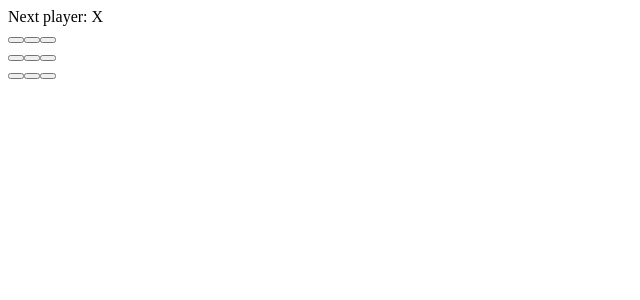
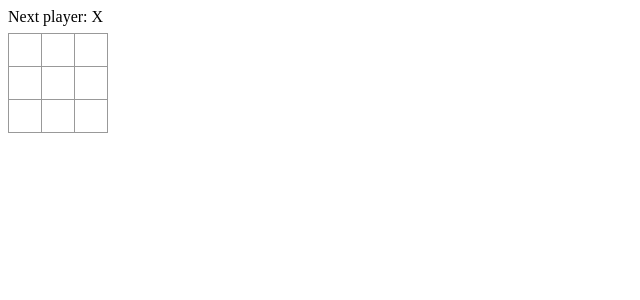
Before and after one commit to ikanago/TicTacToe, a React app: page / in a window 1280 px wide. Shown: the top 300 px of the page, without its empty margins (0-640 px from the left). Built offline with nearby package versions, Linux system fonts and the light colour scheme.

Commit message:
fix: Divide components into files

```diff
--- a/package.json
+++ b/package.json
@@ -26,6 +26,7 @@
     },
     "dependencies": {
         "react": "^16.13.1",
-        "react-dom": "^16.13.1"
+        "react-dom": "^16.13.1",
+        "styled-components": "^5.1.1"
     }
 }
--- /dev/null
+++ b/src/Board.tsx
@@ -0,0 +1,44 @@
+import React from "react"
+import styled from "styled-components"
+import { Square } from "./Square"
+
+export class Board extends React.Component {
+    renderSquare(i) {
+        return <Square />;
+    }
+
+    render() {
+        const status = 'Next player: X';
+
+        return (
+            <div>
+                <Status>{status}</Status>
+                <BoardRow>
+                    {this.renderSquare(0)}
+                    {this.renderSquare(1)}
+                    {this.renderSquare(2)}
+                </BoardRow>
+                <BoardRow>
+                    {this.renderSquare(3)}
+                    {this.renderSquare(4)}
+                    {this.renderSquare(5)}
+                </BoardRow>
+                <BoardRow>
+                    {this.renderSquare(6)}
+                    {this.renderSquare(7)}
+                    {this.renderSquare(8)}
+                </BoardRow>
+            </div>
+        );
+    }
+}
+
+const Status = styled.div`
+margin-bottom: 0.5rem;
+`
+
+const BoardRow = styled.div`
+clear: both;
+content: "";
+display: table;
+`;
--- /dev/null
+++ b/src/Game.tsx
@@ -0,0 +1,19 @@
+import React from "react"
+import styled from "styled-components"
+import {Board} from "./Board"
+
+export class Game extends React.Component {
+    render() {
+        return (
+            <div className="game">
+                <div className="game-board">
+                    <Board />
+                </div>
+                <div className="game-info">
+                    <div>{/* status */}</div>
+                    <ol>{/* TODO */}</ol>
+                </div>
+            </div>
+        );
+    }
+}
--- /dev/null
+++ b/src/Square.tsx
@@ -0,0 +1,27 @@
+import React from "react"
+import styled from "styled-components"
+
+export class Square extends React.Component {
+    render() {
+        return (
+            <Button>
+                {/* TODO */}
+            </Button>
+        );
+    }
+}
+
+const Button = styled.button`
+background: #fff;
+border: 1px solid #999;
+float: left;
+font-size: 24px;
+font-weight: bold;
+line-height: 34px;
+height: 34px;
+margin-right: -1px;
+margin-top: -1px;
+padding: 0;
+text-align: center;
+width: 34px;
+`;
--- a/src/index.tsx
+++ b/src/index.tsx
@@ -1,62 +1,6 @@
 import React from "react"
 import ReactDOM from "react-dom"
-
-class Square extends React.Component {
-    render() {
-        return (
-            <button className="square">
-                {/* TODO */}
-            </button>
-        );
-    }
-}
-
-class Board extends React.Component {
-    renderSquare(i) {
-        return <Square />;
-    }
-
-    render() {
-        const status = 'Next player: X';
-
-        return (
-            <div>
-                <div className="status">{status}</div>
-                <div className="board-row">
-                    {this.renderSquare(0)}
-                    {this.renderSquare(1)}
-                    {this.renderSquare(2)}
-                </div>
-                <div className="board-row">
-                    {this.renderSquare(3)}
-                    {this.renderSquare(4)}
-                    {this.renderSquare(5)}
-                </div>
-                <div className="board-row">
-                    {this.renderSquare(6)}
-                    {this.renderSquare(7)}
-                    {this.renderSquare(8)}
-                </div>
-            </div>
-        );
-    }
-}
-
-class Game extends React.Component {
-    render() {
-        return (
-            <div className="game">
-                <div className="game-board">
-                    <Board />
-                </div>
-                <div className="game-info">
-                    <div>{/* status */}</div>
-                    <ol>{/* TODO */}</ol>
-                </div>
-            </div>
-        );
-    }
-}
+import {Game}from "./Game"
 
 // ========================================
 
```
Also changed, not shown: 1 other file (tests, documents, lock files or other folders).
